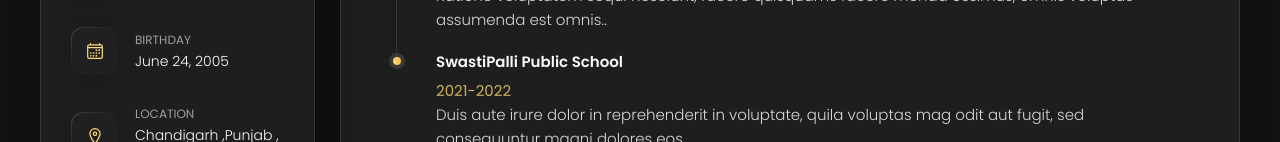
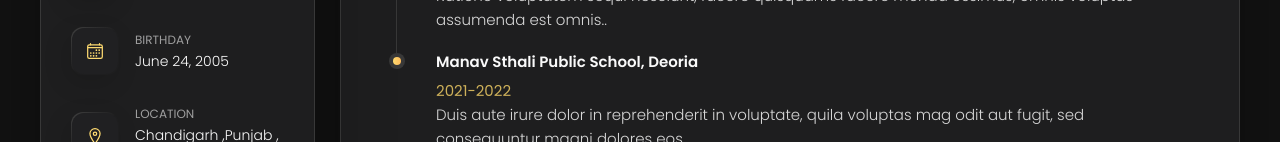
Before and after one commit to vivwerq/vivek.me, a plain HTML site: page index.html in a window 1280 px wide. Both pictures are taken after a click on the button "Resume". Shown: the part 447-589 px from the top of the page. Drawn offline with nearby package versions, Linux system fonts and the light colour scheme.

Commit message:
liitle changes

```diff
--- a/index.html
+++ b/index.html
@@ -556,7 +556,7 @@ I’m here to connect with fellow cybersecurity enthusiasts, tech professionals,
 
             <li class="timeline-item">
 
-              <h4 class="h4 timeline-item-title">SwastiPalli Public School</h4>
+              <h4 class="h4 timeline-item-title">Manav Sthali Public School, Deoria</h4>
 
               <span>2021-2022</span>
 
```
